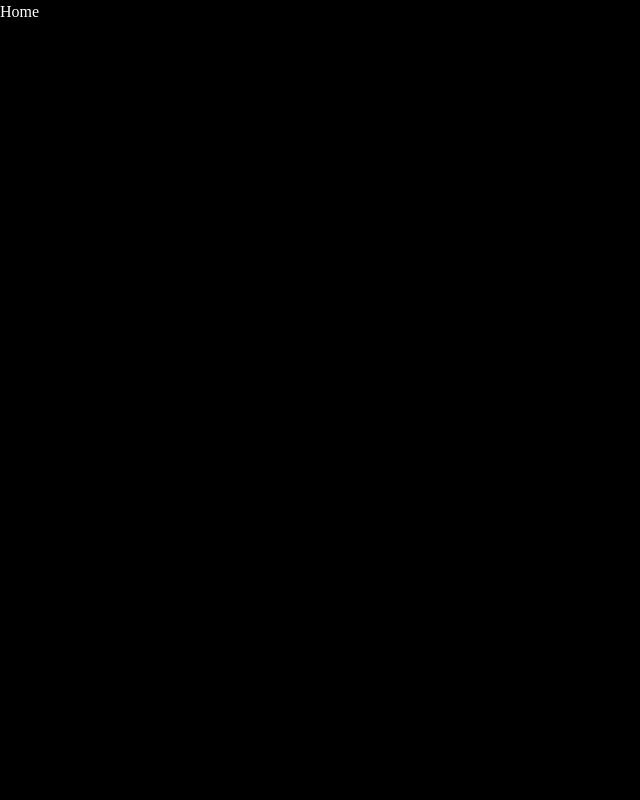
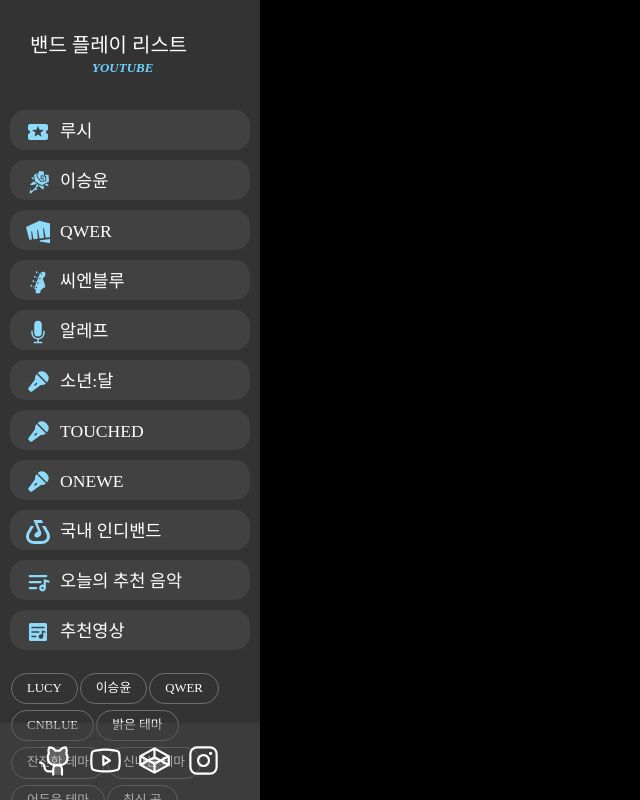
Before and after one commit to sunhew/attraction, a React (Create React App) app: page / in a window 1280 px wide. Shown: the whole page, without its empty margins (0-640 px from the left). Built offline with nearby package versions, Linux system fonts and the light colour scheme.

Commit message:
02. 헤더 세팅(세분화)

```diff
--- a/src/App.js
+++ b/src/App.js
@@ -1,3 +1,5 @@
+import React from 'react'
+
 
 import { BrowserRouter, Route, Routes } from 'react-router-dom';
 import './assets/scss/style.scss';
@@ -5,10 +7,12 @@
 import SearchPage from './pages/SearchPage';
 import VideoPage from './pages/VideoPage';
 import ChannelPage from './pages/ChannelPage';
+import Header from './components/section/Header';
 
 function App() {
   return (
     <BrowserRouter>
+      <Header />
       <Routes>
         <Route path='/' element={<Home />} />
         <Route path='/search' element={<SearchPage />} />
--- /dev/null
+++ b/src/components/Header/Logo.jsx
@@ -0,0 +1,13 @@
+import React from 'react'
+
+const Logo = () => {
+    return (
+        <h1 className='header__logo'>
+            <a href="/">
+                <span>밴드 플레이 리스트<br /><i>Youtube</i></span>
+            </a>
+        </h1>
+    )
+}
+
+export default Logo
--- /dev/null
+++ b/src/components/Header/Menu.jsx
@@ -0,0 +1,30 @@
+import React from 'react'
+import { headerMenus, searchKeyword, snsLink } from '../../data/menu'
+import { Link } from 'react-router-dom'
+
+const Menu = () => {
+    return (
+        <nav className='header__nav'>
+            <ul className='menu'>
+                {headerMenus.map((menu, key) => (
+                    <li key={key}>
+                        <Link to={menu.src}>
+                            {menu.icon}<span>{menu.title}</span>
+                        </Link>
+                    </li>
+                ))}
+            </ul>
+            <ul className='keyword'>
+                {searchKeyword.map((keyword, key) => (
+                    <li key={key}>
+                        <Link to={keyword.src}>
+                            {keyword.title}
+                        </Link>
+                    </li>
+                ))}
+            </ul>
+        </nav>
+    )
+}
+
+export default Menu
--- /dev/null
+++ b/src/components/Header/Sns.jsx
@@ -0,0 +1,20 @@
+import React from 'react'
+import { snsLink } from '../../data/menu'
+
+const Sns = () => {
+    return (
+        <div className='header__sns'>
+            <ul>
+                {snsLink.map((sns, key) =>
+                    <li key={key}>
+                        <a href={sns.url} target="_blank" rel="noopener noreferrer" aria-label={sns.title}>
+                            <span>{sns.icon}</span>
+                        </a>
+                    </li>
+                )}
+            </ul>
+        </div>
+    )
+}
+
+export default Sns
--- a/src/components/section/Header.jsx
+++ b/src/components/section/Header.jsx
@@ -1,8 +1,18 @@
 import React from 'react'
+import { Link } from 'react-router-dom'
+
+
+import Logo from '../Header/Logo'
+import Menu from '../Header/Menu'
+import Sns from '../Header/Sns'
 
 const Header = () => {
     return (
-        <div>Header</div>
+        <header id='header' role='banner'>
+            <Logo />
+            <Menu />
+            <Sns />
+        </header>
     )
 }
 
```
Also changed, not shown: src/components/section/Search.jsx (+2 -34 lines).
